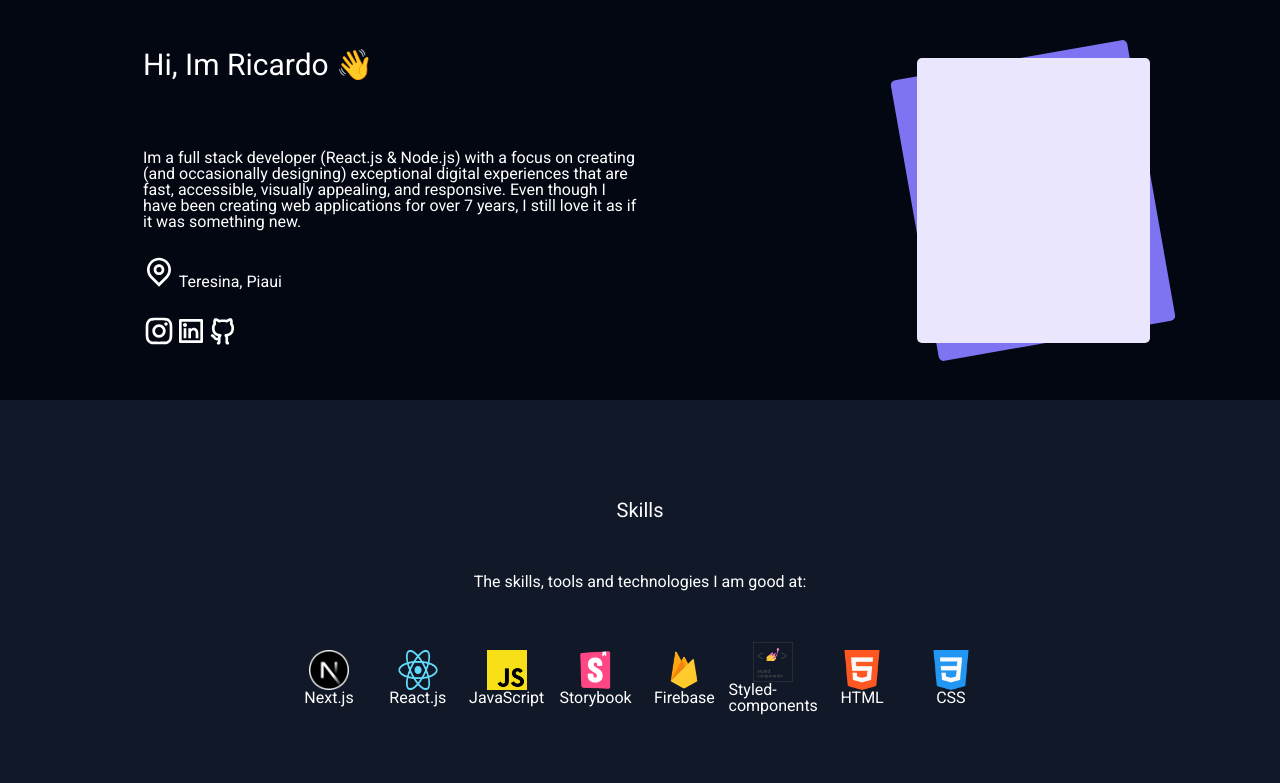
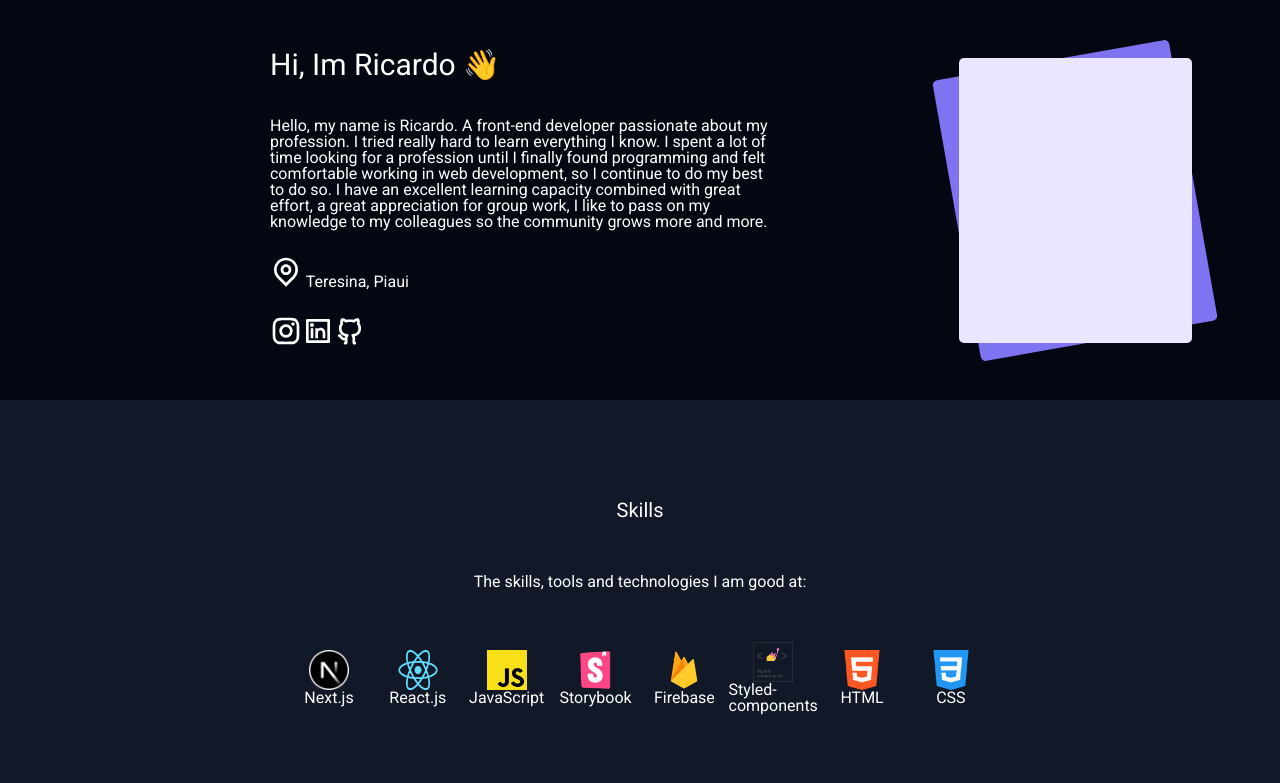
Before and after one commit to ricardosousabr/ricardosousabr.github.io, a Next.js app: page / in a window 1280 px wide. Shown: the top 783 px of the page. Built offline with nearby package versions, Linux system fonts and the light colour scheme; a web font is replaced by a local one.

Commit message:
refactor(header): change my profile presentation

```diff
--- a/src/components/Molecules/Header/index.tsx
+++ b/src/components/Molecules/Header/index.tsx
@@ -14,7 +14,7 @@ export default function Header() {
       <BoxInformation>
         <BoxText>
           <Text color="white" fontSize="30px">Hi, Im Ricardo 👋</Text>
-          <Text color="white" fontSize="16px">Im a full stack developer (React.js & Node.js) with a focus on creating (and occasionally designing) exceptional digital experiences that are fast, accessible, visually appealing, and responsive. Even though I have been creating web applications for over 7 years, I still love it as if it was something new.</Text>
+          <Text color="white" fontSize="16px">Hello, my name is Ricardo. A front-end developer passionate about my profession. I tried really hard to learn everything I know. I spent a lot of time looking for a profession until I finally found programming and felt comfortable working in web development, so I continue to do my best to do so. I have an excellent learning capacity combined with great effort, a great appreciation for group work, I like to pass on my knowledge to my colleagues so the community grows more and more.</Text>
         </BoxText>
         <BoxLocation>
           <Text color="white" fontSize="16px"><svg xmlns="http://www.w3.org/2000/svg" viewBox="0 0 24 24" width="32" height="32"><path d="M12 20.8995L16.9497 15.9497C19.6834 13.2161 19.6834 8.78392 16.9497 6.05025C14.2161 3.31658 9.78392 3.31658 7.05025 6.05025C4.31658 8.78392 4.31658 13.2161 7.05025 15.9497L12 20.8995ZM12 23.7279L5.63604 17.364C2.12132 13.8492 2.12132 8.15076 5.63604 4.63604C9.15076 1.12132 14.8492 1.12132 18.364 4.63604C21.8787 8.15076 21.8787 13.8492 18.364 17.364L12 23.7279ZM12 13C13.1046 13 14 12.1046 14 11C14 9.89543 13.1046 9 12 9C10.8954 9 10 9.89543 10 11C10 12.1046 10.8954 13 12 13ZM12 15C9.79086 15 8 13.2091 8 11C8 8.79086 9.79086 7 12 7C14.2091 7 16 8.79086 16 11C16 13.2091 14.2091 15 12 15Z" fill="rgba(255,255,255,1)"></path></svg> Teresina, Piaui</Text>
@@ -35,6 +35,7 @@ export default function Header() {
           </a>
         </BoxSocial>
       </BoxInformation>
+      <div></div>
     </HeaderStyle>
   )
 }
```
